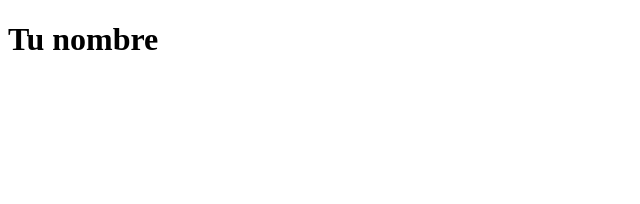
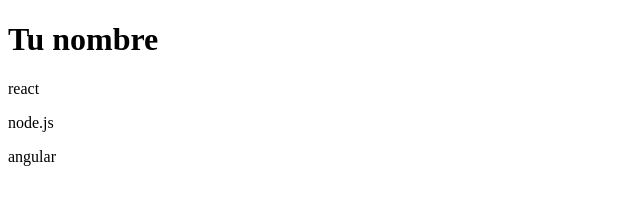
Before and after one commit to IbaiHdez/reto1-Ibai-Hernandez, a plain HTML site: page index.html in a window 1280 px wide. Shown: the whole page, without its empty margins (0-640 px from the left). Drawn offline with Linux system fonts and the light colour scheme.

Commit message:
index modificado

```diff
--- a/index.html
+++ b/index.html
@@ -8,5 +8,10 @@
 </head>
 <body>
   <h1>Tu nombre</h1>
+  <section>
+    <p>react</p>
+    <p>node.js</p>
+    <p>angular</p>
+  </section>
 </body>
 </html>
```
